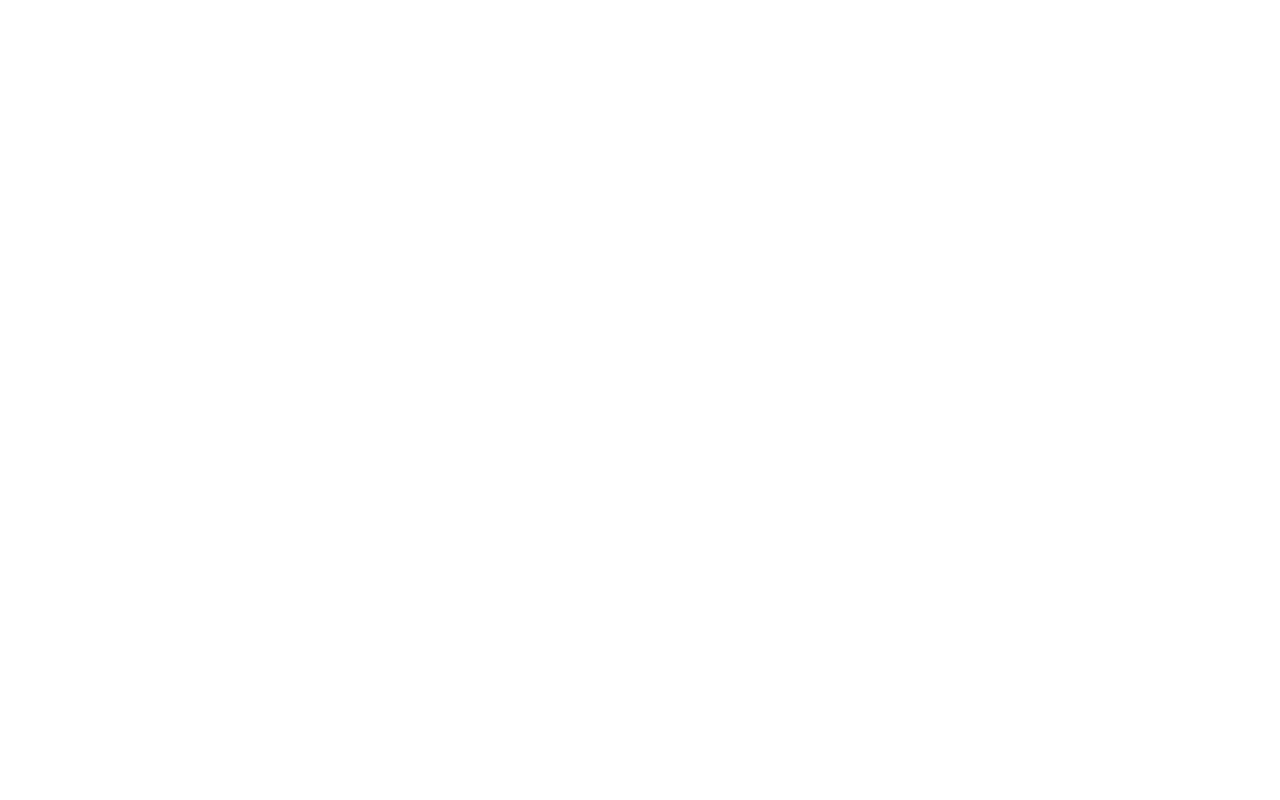
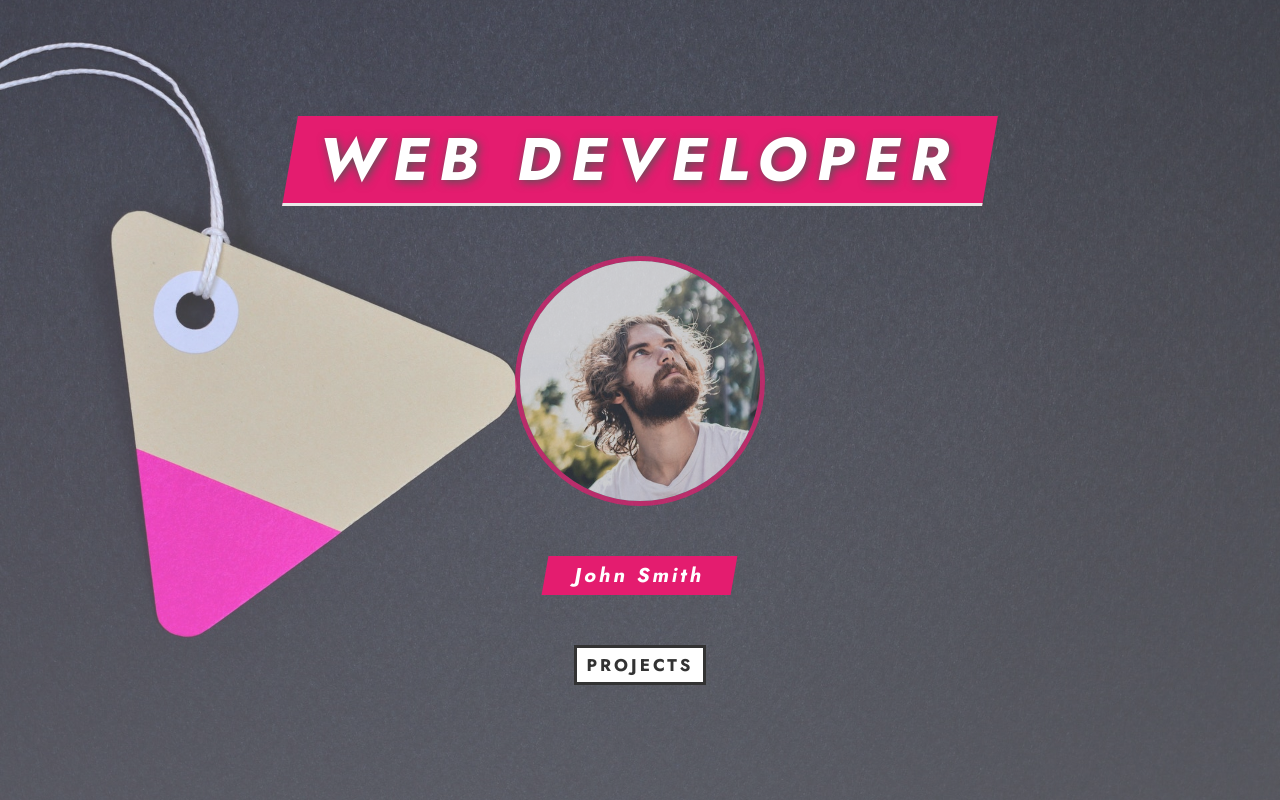
Before and after one commit to Isrealsix/portfolio, a website: page index.html in a window 1280 px wide. Drawn offline with Linux system fonts and the light colour scheme.

Commit message:
Section 1 completed

```diff
--- a/index.html
+++ b/index.html
@@ -14,7 +14,15 @@
 </head>
 
 <body>
-
+    <div class="container">
+        <!-- Section 1 -->
+        <section class="section-1">
+            <h1 class="section-1__heading">Web Developer</h1>
+            <img src="images/john-smith.jpg" alt="John Smith" class="section-1__person-img">
+            <h3 class="section-1__person-name">John Smith</h3>
+            <a href="#" class="section-1__btn">Projects</a>
+        </section>
+    </div>
 </body>
 
 </html>
--- a/sass/abstracts/_variables.scss
+++ b/sass/abstracts/_variables.scss
@@ -0,0 +1,4 @@
+:root {
+	--color-white: #fff;
+	--color-primary: #e41c6f;
+}
--- a/sass/base/_base.scss
+++ b/sass/base/_base.scss
@@ -0,0 +1,8 @@
+* {
+	margin: 0;
+	padding: 0;
+	outline: none;
+	box-sizing: border-box;
+	text-decoration: none;
+	list-style-type: none;
+}
--- a/sass/base/_typography.scss
+++ b/sass/base/_typography.scss
@@ -0,0 +1,5 @@
+html {
+	font-family: 'Jost', sans-serif;
+	font-size: 62.5%;
+	font-weight: 400;
+}
--- a/sass/pages/_home.scss
+++ b/sass/pages/_home.scss
@@ -0,0 +1,58 @@
+.section-1 {
+	width: 100%;
+	height: 100vh;
+	background: linear-gradient(
+			rgba(255, 255, 255, 0.2),
+			rgba(255, 255, 255, 0.3)
+		),
+		url('../../images/bg.jpg') center no-repeat;
+	background-size: cover;
+	display: flex;
+	flex-direction: column;
+	justify-content: center;
+	align-items: center;
+
+	&__heading {
+		font-size: 6rem;
+		font-weight: 700;
+		color: var(--color-white);
+		background-color: var(--color-primary);
+		padding: 0 3rem;
+		margin-bottom: 5rem;
+		text-transform: uppercase;
+		letter-spacing: 1rem;
+		border-bottom: 0.3rem solid rgb(233, 233, 233);
+		text-shadow: 0.2rem 0.2rem 1rem #555;
+		transform: skew(-10deg);
+	}
+
+	&__person-img {
+		width: 25rem;
+		height: 25rem;
+		object-fit: cover;
+		border-radius: 50%;
+		border: 0.5rem solid var(--color-primary);
+		opacity: 0.7;
+	}
+
+	&__person-name {
+		font-size: 2rem;
+		color: var(--color-white);
+		background-color: var(--color-primary);
+		margin: 5rem 0;
+		padding: 0.5rem 3rem;
+		letter-spacing: 0.3rem;
+		transform: skew(-10deg);
+	}
+
+	&__btn {
+		font-size: 1.7rem;
+		font-weight: 700;
+		color: #333;
+		background-color: var(--color-white);
+		border: 0.3rem solid #333;
+		padding: 0.5rem 1rem;
+		text-transform: uppercase;
+		letter-spacing: 0.3rem;
+	}
+}
```
Also changed, not shown: css/style.css, images/bg.jpg (added), images/john-smith.jpg (added), images/project-1.jpg (added), images/project-2.jpg (added), images/project-3.jpg (added), images/project-4.jpg (added), images/project-5.jpg (added), images/project-6.jpg (added), images/project-7.jpg (added), images/project-8.jpg (added), images/project-9.jpg (added), 1 other file.
